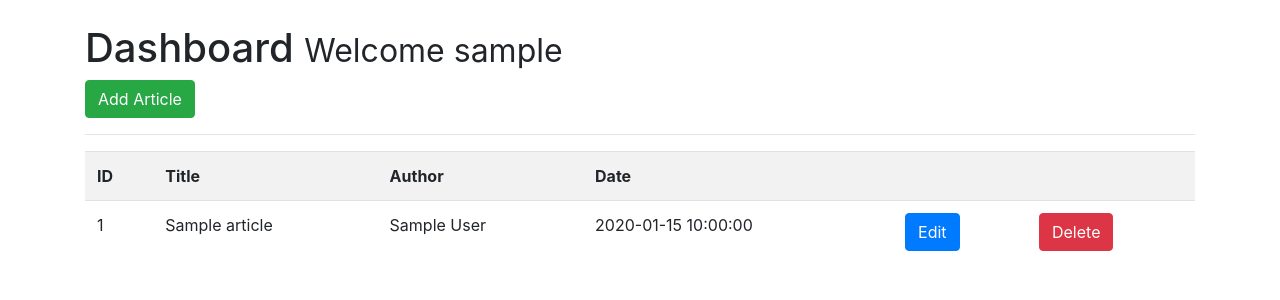
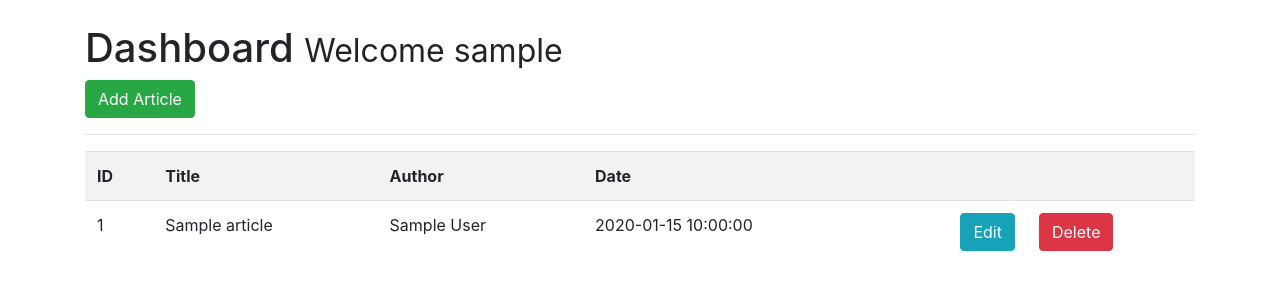
Before and after one commit to smgd/flaskworkshop, a Flask app: page /dashboard in a window 1280 px wide. Shown: the part 56-356 px from the top of the page. Run offline with Flask 2, Linux system fonts and the light colour scheme; the visitor is signed in with stand-in values (Sample User, id 1); tables that the repository leaves empty or names only in its code hold one stand-in row (values such as "Sample post"); some libraries are stand-ins or nearby versions.

Commit message:
articles page new

```diff
--- a/templates/dashboard.html
+++ b/templates/dashboard.html
@@ -19,8 +19,8 @@
                 <td>{{ article.title }}</td>
                 <td>{{ article.author }}</td>
                 <td>{{ article.create_date }}</td>
-                <td><a href="edit_article/{{article.id}}" class="btn btn-primary pullright">Edit</a></td>
-                <td><a href="#" class="btn btn-danger pullright">Delete</a></td>
+                <td class=text-right><a href="edit_article/{{article.id}}" class="btn btn-info">Edit</a></td>
+                <td><a href="#" class="btn btn-danger">Delete</a></td>
             </tr>
         {% endfor %}
     </table>
--- a/webapp/routes.py
+++ b/webapp/routes.py
@@ -75,7 +75,17 @@ def logout():
 
 @app.route('/articles')
 def articles():
-    return render_template('articles.html', articles=articles_dict)
+    cur = mysql.connection.cursor()
+    result = cur.execute("SELECT * FROM articles")
+
+    articles = cur.fetchall()
+    cur.close()
+
+    if result > 0:
+        return render_template('articles.html', articles=articles)
+    else:
+        msg = 'No articles found'
+        return render_template('articles.html', msg=msg)
 
 @app.route('/article/<int:id>')
 def article(id):
```
